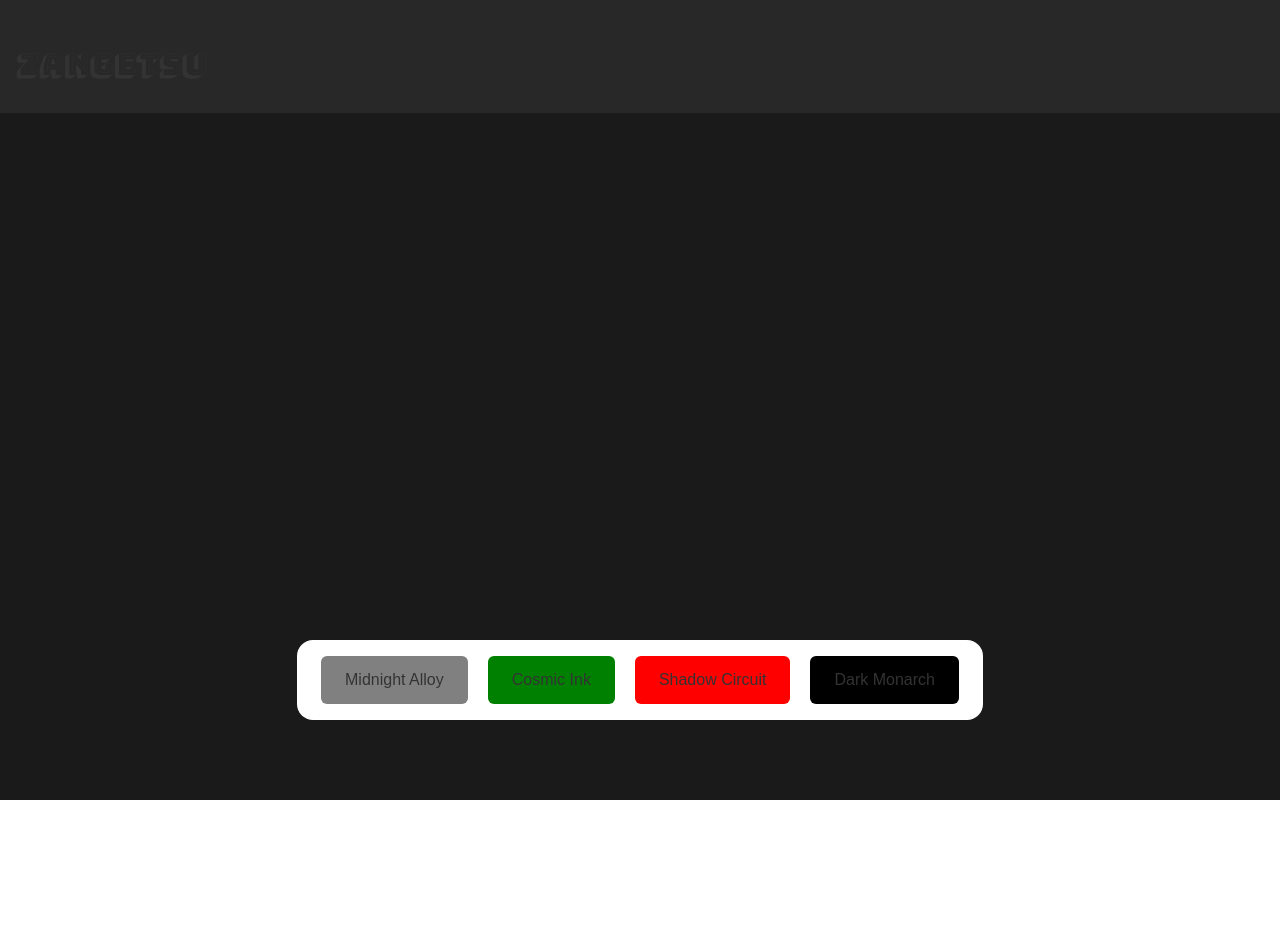
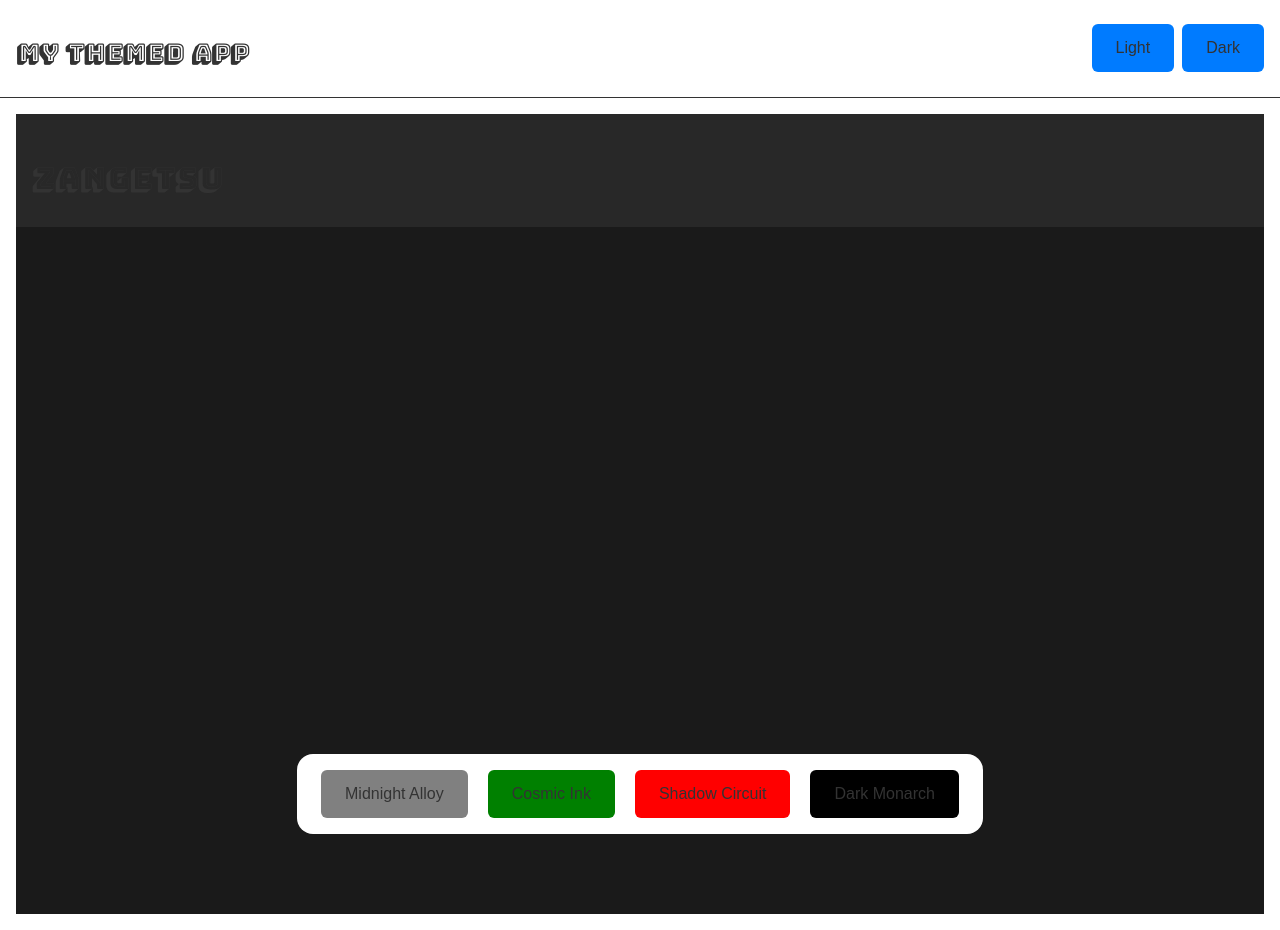
Before and after one commit to abhi-afk-dev/Theme_Changer, a React (Vite) app in the folder frontend/: page / in a window 1280 px wide. Before the commit the page ends 800 px from the top, so only its background shows below. Built offline with nearby package versions, Linux system fonts and the light colour scheme.

Commit message:
AI Agent: Modified `frontend/src/App.jsx` to import `useContext` and `ThemeContext`, apply the current `themeName` as a class to the main wrapper div, and add buttons for theme switching.

```diff
--- a/frontend/src/App.jsx
+++ b/frontend/src/App.jsx
@@ -1,13 +1,36 @@
-import {Routes,Route} from "react-router-dom"
-import Screen from "./pages/screen"
-import './App.css'
+import React, { useContext } from 'react';
+import { Routes, Route } from "react-router-dom";
+import Screen from "./pages/screen";
+import './App.css';
+import { ThemeContext } from './contexts/ThemeContext.jsx';
 
 function App() {
+  const { themeName, setTheme } = useContext(ThemeContext);
+
+  const handleThemeChange = (newTheme) => {
+    setTheme(newTheme);
+  };
+
   return (
-    <Routes>
-      <Route path="/" element={<Screen />} />
-    </Routes>
-  )
+    <div className={`app-container ${themeName}`}>
+      <header className="p-4 bg-surface-color text-primary-text-color border-b border-border-color flex justify-between items-center">
+        <h1 className="text-2xl font-bold bungee-text">My Themed App</h1>
+        <div className="flex space-x-2">
+          <button onClick={() => handleThemeChange('light')} className="px-4 py-2 rounded-md transition-colors duration-300">
+            Light
+          </button>
+          <button onClick={() => handleThemeChange('dark')} className="px-4 py-2 rounded-md transition-colors duration-300">
+            Dark
+          </button>
+        </div>
+      </header>
+      <main className="flex-grow p-4 bg-background-color text-primary-text-color">
+        <Routes>
+          <Route path="/" element={<Screen />} />
+        </Routes>
+      </main>
+    </div>
+  );
 }
 
-export default App
+export default App;
```
